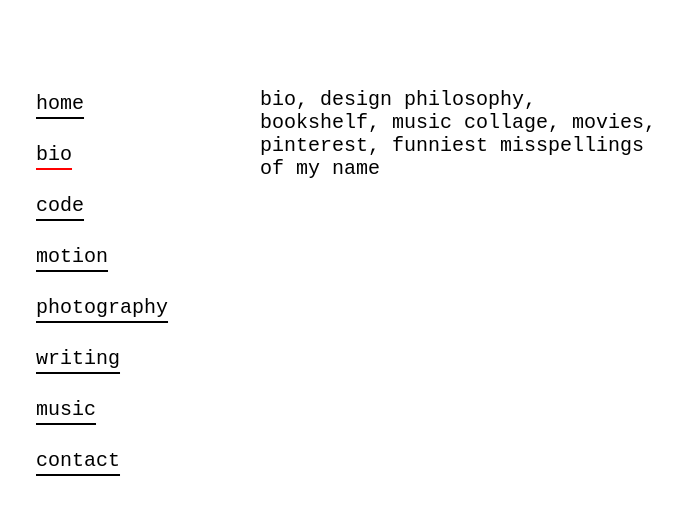
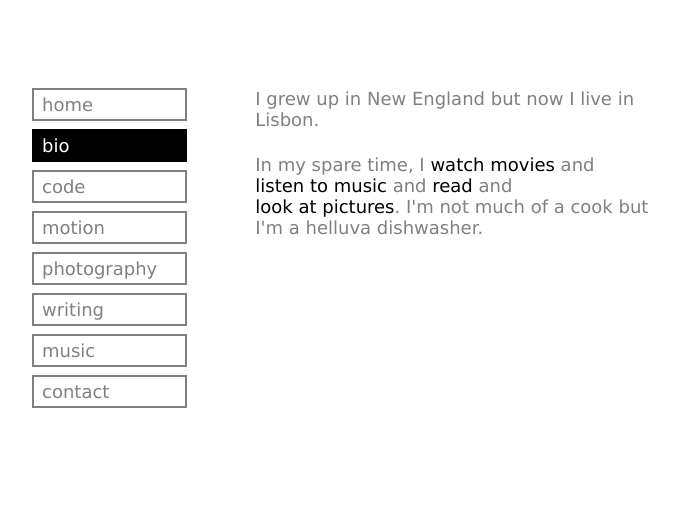
Before and after one commit to affordances/me-dot-com, a plain HTML site: page bio.html in a window 1280 px wide. Shown: the top 514 px of the page, without its empty margins (56-738 px from the left). Drawn offline with Linux system fonts and the light colour scheme.

Commit message:
refine styles

```diff
--- a/bio.html
+++ b/bio.html
@@ -2,44 +2,65 @@
 <html lang="en">
   <head>
     <meta charset="UTF-8" />
-    <meta
-      name="robots"
-      content="noindex"
-    />
+    <meta name="robots" content="noindex" />
     <title>Gabriel Duquette</title>
-    <link
-      rel="icon"
-      type="image/x-icon"
-      href="../shared/favicon.png"
-    />
-    <link
-      rel="stylesheet"
-      href="/shared/styles.css"
-    />
+    <link rel="icon" type="image/x-icon" href="../shared/favicon.png" />
+    <link rel="stylesheet" href="/shared/styles.css" />
   </head>
 
   <body>
     <div class="container">
       <div class="sidebar">
-        <span><a href="/index.html">home</a></span>
         <span>
-          <a
-            href="/bio.html"
-            class="selected-link"
-          >
-            bio
-          </a>
+          <a href="/index.html" class="sidebar-link">home</a>
         </span>
-        <span><a href="/code.html">code</a></span>
-        <span><a href="/motion.html">motion</a></span>
-        <span><a href="/photography.html">photography</a></span>
-        <span><a href="/writing.html">writing</a></span>
-        <span><a href="/music.html">music</a></span>
-        <span><a href="">contact</a></span>
+        <span>
+          <a href="/bio.html" class="sidebar-link current-page">bio</a>
+        </span>
+        <span>
+          <a href="/code.html" class="sidebar-link">code</a>
+        </span>
+        <span>
+          <a href="/motion.html" class="sidebar-link">motion</a>
+        </span>
+        <span>
+          <a href="/photography.html" class="sidebar-link">photography</a>
+        </span>
+        <span>
+          <a href="/writing.html" class="sidebar-link">writing</a>
+        </span>
+        <span>
+          <a href="/music.html" class="sidebar-link">music</a>
+        </span>
+        <span>
+          <a href="" class="sidebar-link">contact</a>
+        </span>
       </div>
       <div class="page-content">
-        bio, design philosophy, bookshelf, music collage, movies, pinterest,
-        funniest misspellings of my name
+        <p>I grew up in New England but now I live in Lisbon.</p>
+        <p>
+          In my spare time, I
+          <a
+            href="https://drive.google.com/drive/folders/1XLv3mpRaty1j5tJI32-qRJblHiaMXdCD?usp=sharing"
+            target="_blank"
+            >watch movies</a
+          >
+          and
+          <a href="https://photos.app.goo.gl/RUWokAJjdWdK7pvG8" target="_blank"
+            >listen to music</a
+          >
+          and
+          <a href="https://photos.app.goo.gl/ffPJLowdwBja7F2g6" target="_blank"
+            >read</a
+          >
+          and
+          <a
+            href="https://www.pinterest.com/ghjfjlyhcljhcljghcxlgcxljgh/"
+            target="_blank"
+          >
+            look at pictures </a
+          >. I'm not much of a cook but I'm a helluva dishwasher.
+        </p>
       </div>
     </div>
   </body>
--- a/shared/styles.css
+++ b/shared/styles.css
@@ -4,8 +4,10 @@
 
 html,
 body {
-  font-family: monospace;
-  font-size: 20px;
+  color: gray;
+  font-family: "Lucida Sans", "Lucida Sans Regular", "Lucida Grande",
+    "Lucida Sans Unicode", Geneva, Verdana, sans-serif;
+  font-size: 18px;
   height: 100%vh;
   margin: 0;
   padding: 0;
@@ -20,39 +22,42 @@ p {
 
 a {
   background-color: white;
-  border-radius: 4px;
   color: black;
   display: inline-block;
-  padding: 4px 4px 12px;
-  text-underline-offset: 8px;
-  text-decoration-thickness: 2px;
-  transition: 0.1s;
+  text-decoration: none;
   user-select: none;
 
   &:hover {
-    background-color: red;
-    color: white;
+    text-decoration: underline;
   }
 
   &:link,
   :visited {
-    background-color: white;
     color: black;
 
-    &:hover {
-      background-color: red;
-      color: white;
-    }
+    /* &:hover {
+      text-decoration-color: red;
+    } */
   }
+}
 
-  &.selected-link {
-    text-decoration-color: red;
-    text-decoration-thickness: 2px;
+a.sidebar-link {
+  border: 2px solid gray;
+  color: gray;
+  padding: 4px 8px;
+  width: 100%;
 
-    &:hover {
-      text-decoration-color: white;
-    }
+  &:hover {
+    background-color: black;
+    border: 2px solid black;
+    color: white;
   }
+}
+
+a.sidebar-link.current-page {
+  background-color: black;
+  border: 2px solid black;
+  color: white;
 }
 
 /* img {
@@ -78,13 +83,13 @@ a {
 .sidebar {
   display: flex;
   flex-direction: column;
-  gap: 12px;
+  gap: 8px;
 }
 
 .page-content {
   display: flex;
   flex-direction: column;
-  gap: 48px;
+  gap: 24px;
   width: 400px;
 
   /* @media only screen and (max-width: 1200px) {
```
Also changed, not shown: code.html (+37 -26 lines), index.html (+25 -79 lines), motion.html (+26 -30 lines), music.html (+25 -26 lines), photography.html (+30 -25 lines), writing.html (+25 -26 lines).
